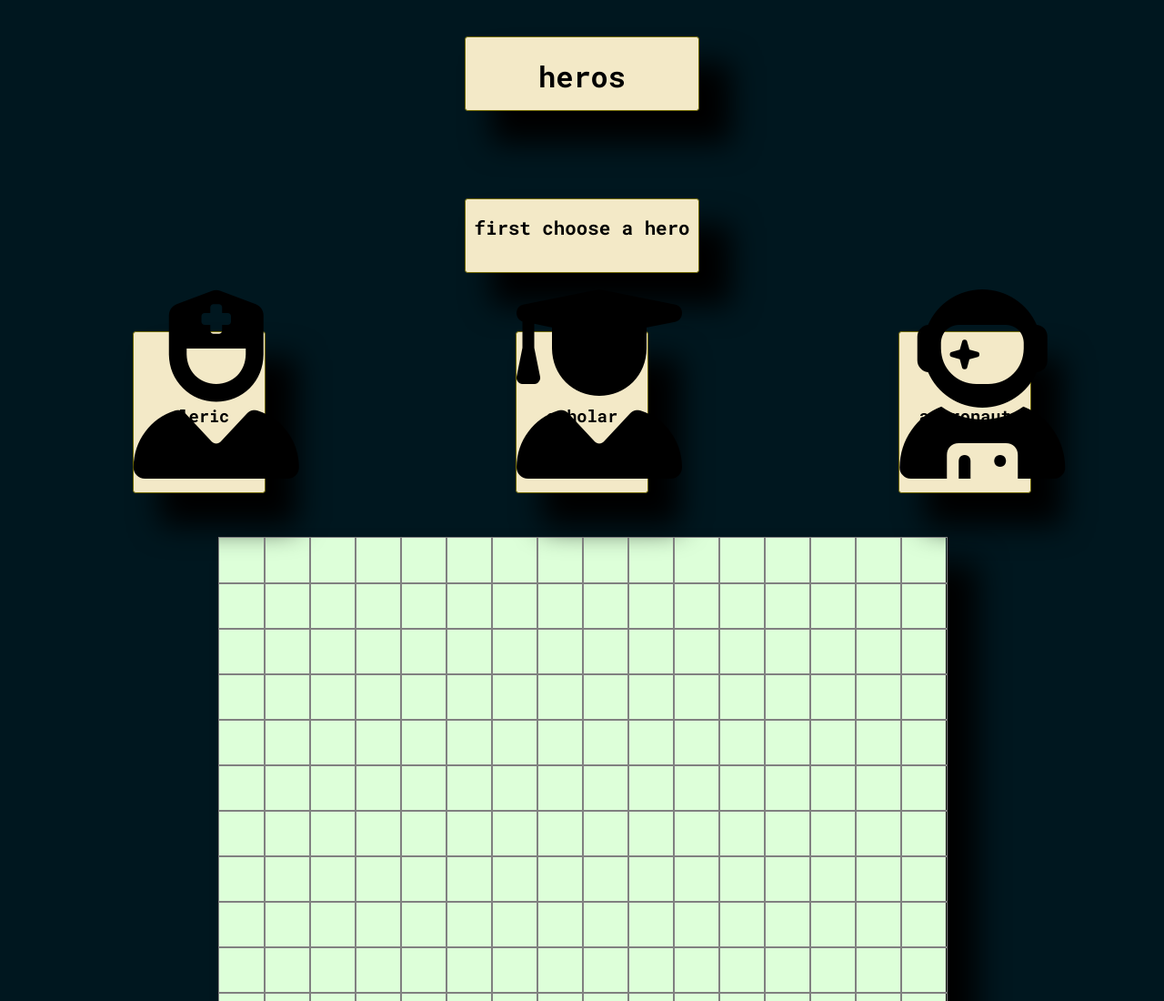
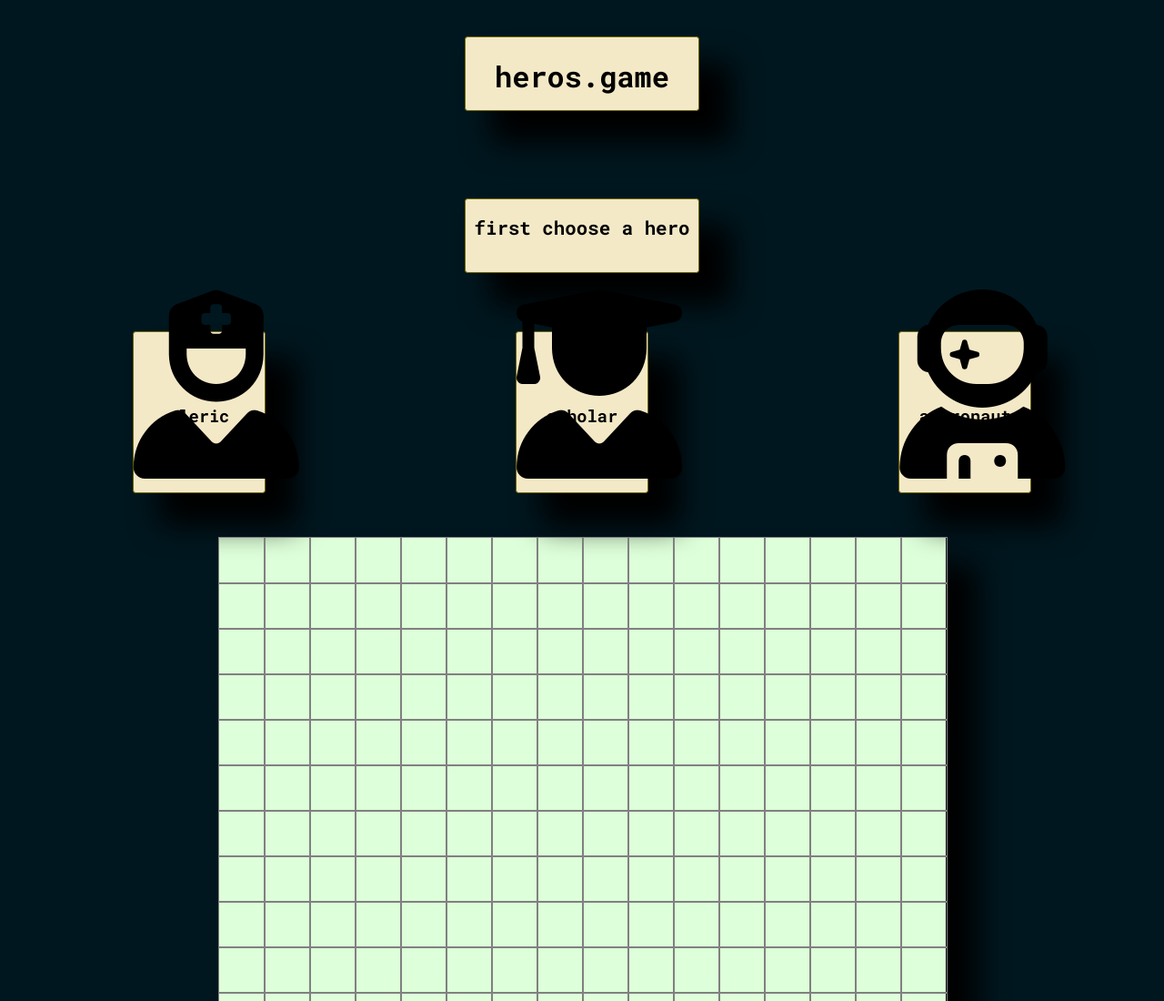
Before and after one commit to PhillipDaum/heros, a plain HTML site: page index.html in a window 1280 px wide. Shown: the top 1100 px of the page at 91% size. Drawn offline with Linux system fonts and the light colour scheme.

Commit message:
clean up

```diff
--- a/index.html
+++ b/index.html
@@ -11,7 +11,7 @@
 <body>
     <div class="title-wrapper">
         <div class="title-card">
-            <h1>heros</h1>
+            <h1>heros.game</h1>
         </div>
     </div>
     <div class="top-bar" id="top-bar">
```
Also changed, not shown: notes.txt (deleted), pseudcode.txt (deleted).
